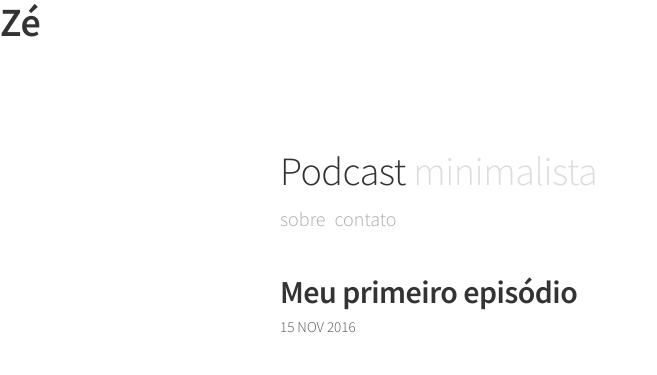
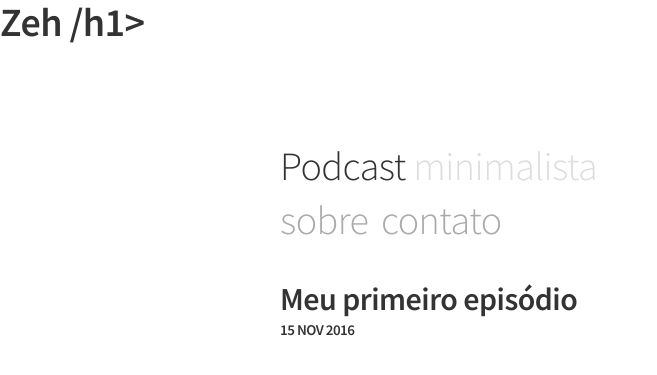
Before and after one commit to podcastminimalista/podcastminimalista.github.io, a Jekyll site: the page built from index.html, in a window 1280 px wide. Shown: the top 375 px of the page, without its empty margins (0-657 px from the left). Built offline with Jekyll 4.4.1, drawn with Linux system fonts in a browser that asks for light colours.

Commit message:
Update default.html

```diff
--- a/_layouts/default.html
+++ b/_layouts/default.html
@@ -4,7 +4,7 @@ title: Podcast Minimalista
 
 {% include head.html %}
 <body>
-<h1 class="post-title">Zé </h1>
+<h1 class="post-title">Zeh /h1>
   <div class="container">
 
     {% include header.html %}
```
